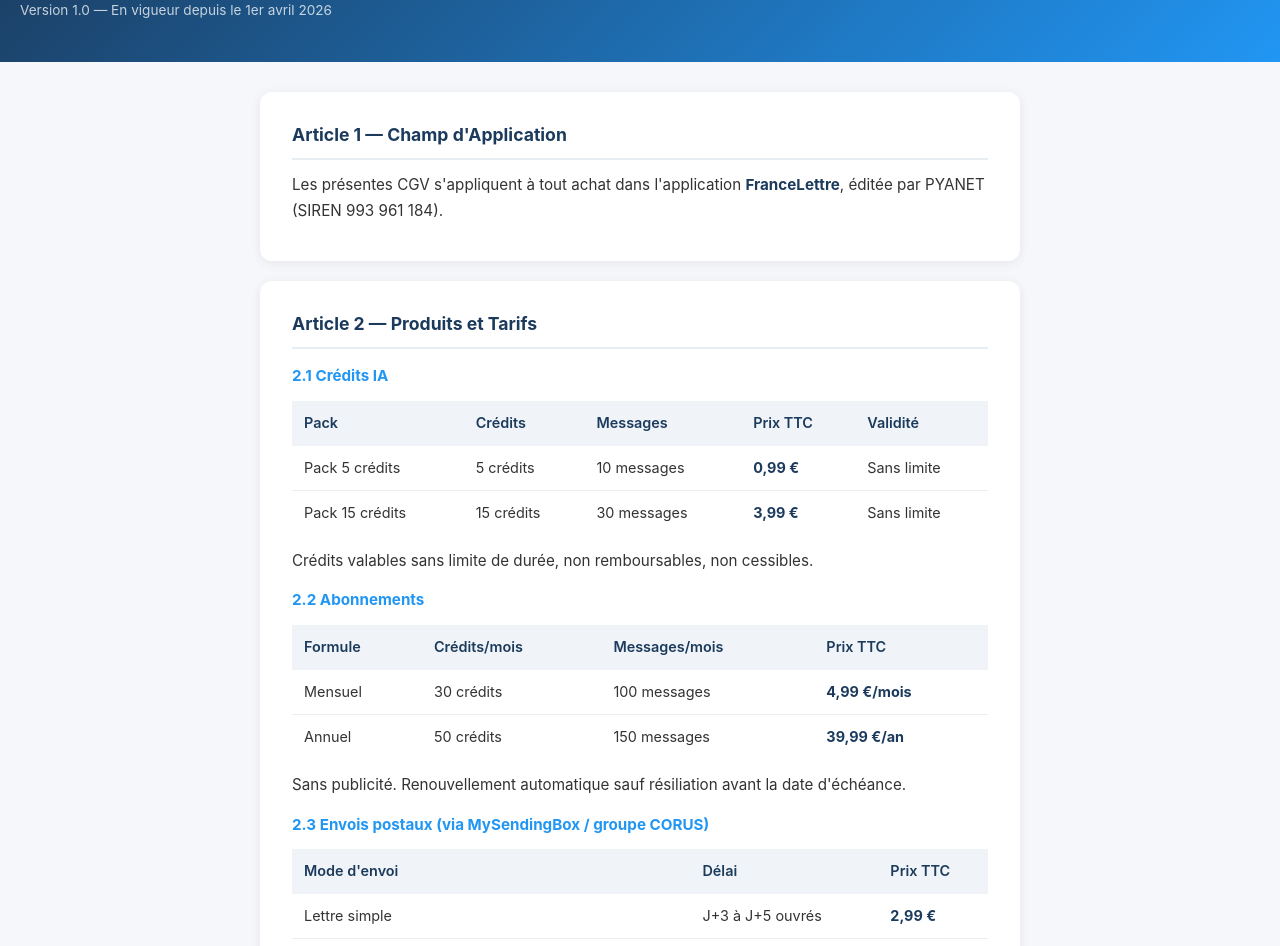
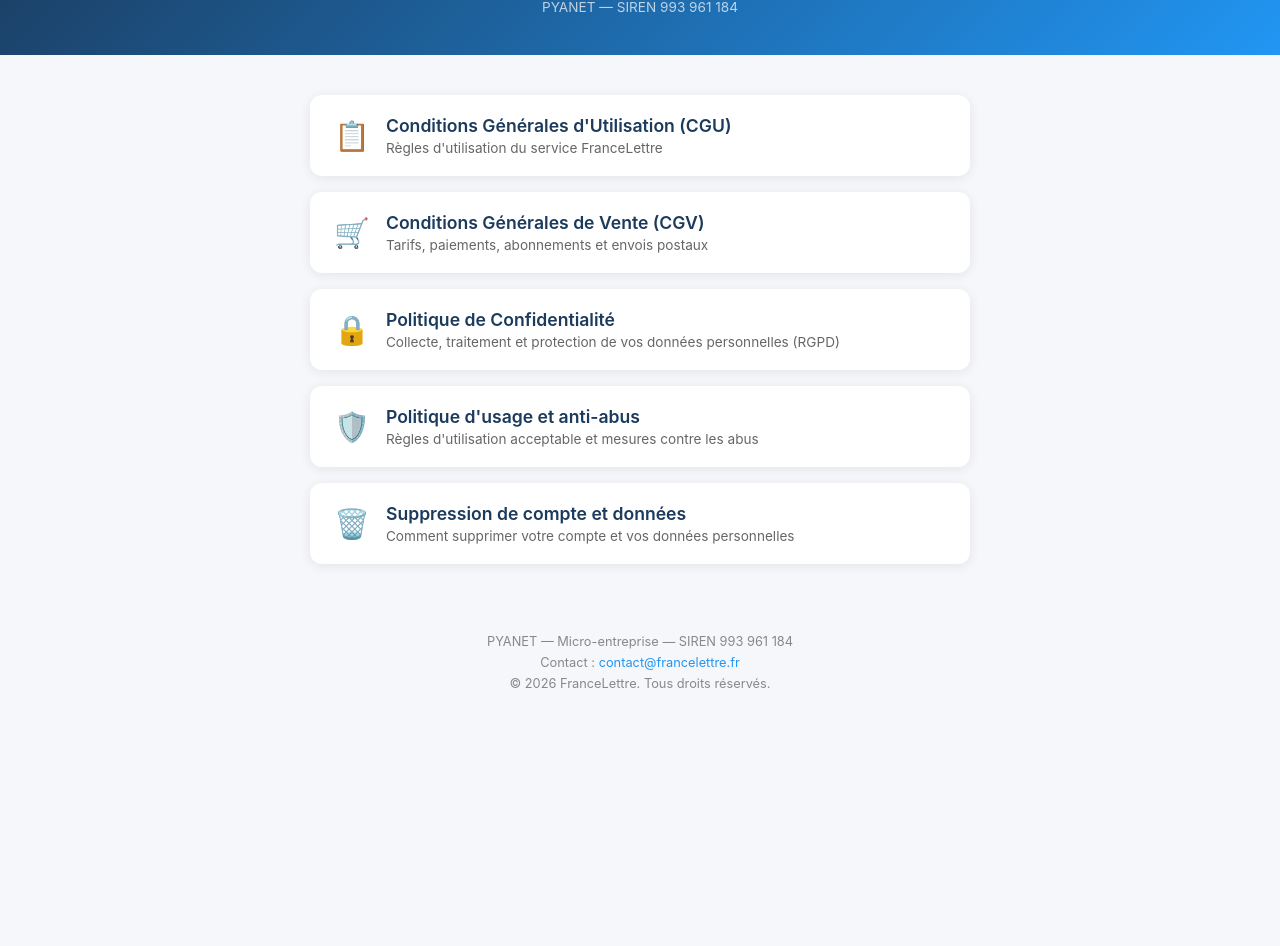
Before and after one commit to MyAdmin-IA/francelettre-legal, a plain HTML site: page index.html in a window 1280 px wide. Shown: the part 116-1062 px from the top of the page. After the commit the page ends 837 px from the top, so only its background shows below. Drawn offline with Linux system fonts and the light colour scheme.

Commit message:
Update index.html

```diff
--- a/index.html
+++ b/index.html
@@ -3,113 +3,81 @@
 <head>
   <meta charset="UTF-8">
   <meta name="viewport" content="width=device-width, initial-scale=1.0">
-  <title>CGV — FranceLettre</title>
+  <title>FranceLettre — Informations légales</title>
   <style>
     * { margin: 0; padding: 0; box-sizing: border-box; }
-    body { font-family: -apple-system, BlinkMacSystemFont, 'Segoe UI', Roboto, sans-serif; background: #f5f7fa; color: #333; line-height: 1.7; }
-    header { background: linear-gradient(135deg, #1B3A5C, #2196F3); color: white; padding: 30px 20px; }
-    header a { color: rgba(255,255,255,0.8); text-decoration: none; font-size: 0.9rem; }
-    header h1 { font-size: 1.6rem; margin-top: 10px; }
-    header p { font-size: 0.85rem; opacity: 0.75; margin-top: 4px; }
-    .container { max-width: 800px; margin: 30px auto; padding: 0 20px 40px; }
-    .section { background: white; border-radius: 12px; box-shadow: 0 2px 12px rgba(0,0,0,0.07); padding: 28px 32px; margin-bottom: 20px; }
-    h2 { color: #1B3A5C; font-size: 1.1rem; margin-bottom: 12px; padding-bottom: 8px; border-bottom: 2px solid #e8edf2; }
-    h3 { color: #2196F3; font-size: 0.95rem; margin: 14px 0 8px; }
-    p { margin-bottom: 10px; font-size: 0.95rem; }
-    ul { margin: 8px 0 10px 20px; font-size: 0.95rem; }
-    ul li { margin-bottom: 6px; }
-    table { width: 100%; border-collapse: collapse; margin: 12px 0; font-size: 0.9rem; }
-    th { background: #f0f4f8; color: #1B3A5C; text-align: left; padding: 10px 12px; font-weight: 600; }
-    td { padding: 10px 12px; border-bottom: 1px solid #eee; vertical-align: top; }
-    tr:last-child td { border-bottom: none; }
-    strong { color: #1B3A5C; }
-    a { color: #2196F3; }
-    .highlight { background: #f0f7ff; border-left: 4px solid #2196F3; padding: 12px 16px; border-radius: 0 8px 8px 0; margin: 12px 0; font-size: 0.9rem; }
-    footer { text-align: center; padding: 20px; color: #888; font-size: 0.8rem; }
+    body { font-family: -apple-system, BlinkMacSystemFont, 'Segoe UI', Roboto, sans-serif; background: #f5f7fa; color: #333; }
+    header { background: linear-gradient(135deg, #1B3A5C, #2196F3); color: white; padding: 40px 20px; text-align: center; }
+    header h1 { font-size: 2rem; margin-bottom: 8px; }
+    header p { font-size: 1rem; opacity: 0.85; }
+    .container { max-width: 700px; margin: 40px auto; padding: 0 20px; }
+    .card { background: white; border-radius: 12px; box-shadow: 0 2px 12px rgba(0,0,0,0.08); margin-bottom: 16px; overflow: hidden; transition: transform 0.2s; }
+    .card:hover { transform: translateY(-2px); }
+    .card a { display: flex; align-items: center; padding: 20px 24px; text-decoration: none; color: #1B3A5C; }
+    .card-icon { font-size: 1.8rem; margin-right: 16px; }
+    .card-title { font-size: 1.1rem; font-weight: 600; margin-bottom: 4px; }
+    .card-desc { font-size: 0.85rem; color: #666; }
+    footer { text-align: center; padding: 30px 20px; color: #888; font-size: 0.8rem; }
+    footer a { color: #2196F3; text-decoration: none; }
   </style>
 </head>
 <body>
   <header>
-    <a href="index.html">← Retour à l'accueil</a>
-    <h1>🛒 Conditions Générales de Vente</h1>
-    <p>Version 1.0 — En vigueur depuis le 1er avril 2026</p>
+    <h1>✉️ FranceLettre</h1>
+    <p>Vos courriers administratifs simplifiés par l'IA</p>
+    <p style="margin-top:8px; font-size:0.85rem; opacity:0.7;">PYANET — SIREN 993 961 184</p>
   </header>
-
   <div class="container">
-
-    <div class="section">
-      <h2>Article 1 — Champ d'Application</h2>
-      <p>Les présentes CGV s'appliquent à tout achat dans l'application <strong>FranceLettre</strong>, éditée par PYANET (SIREN 993 961 184).</p>
+    <div class="card">
+      <a href="terms-of-service.html">
+        <span class="card-icon">📋</span>
+        <div>
+          <div class="card-title">Conditions Générales d'Utilisation (CGU)</div>
+          <div class="card-desc">Règles d'utilisation du service FranceLettre</div>
+        </div>
+      </a>
     </div>
-
-    <div class="section">
-      <h2>Article 2 — Produits et Tarifs</h2>
-
-      <h3>2.1 Crédits IA</h3>
-      <table>
-        <tr><th>Pack</th><th>Crédits</th><th>Messages</th><th>Prix TTC</th><th>Validité</th></tr>
-        <tr><td>Pack 5 crédits</td><td>5 crédits</td><td>10 messages</td><td><strong>0,99 €</strong></td><td>Sans limite</td></tr>
-        <tr><td>Pack 15 crédits</td><td>15 crédits</td><td>30 messages</td><td><strong>3,99 €</strong></td><td>Sans limite</td></tr>
-      </table>
-      <p>Crédits valables sans limite de durée, non remboursables, non cessibles.</p>
-
-      <h3>2.2 Abonnements</h3>
-      <table>
-        <tr><th>Formule</th><th>Crédits/mois</th><th>Messages/mois</th><th>Prix TTC</th></tr>
-        <tr><td>Mensuel</td><td>30 crédits</td><td>100 messages</td><td><strong>4,99 €/mois</strong></td></tr>
-        <tr><td>Annuel</td><td>50 crédits</td><td>150 messages</td><td><strong>39,99 €/an</strong></td></tr>
-      </table>
-      <p>Sans publicité. Renouvellement automatique sauf résiliation avant la date d'échéance.</p>
-
-      <h3>2.3 Envois postaux (via MySendingBox / groupe CORUS)</h3>
-      <table>
-        <tr><th>Mode d'envoi</th><th>Délai</th><th>Prix TTC</th></tr>
-        <tr><td>Lettre simple</td><td>J+3 à J+5 ouvrés</td><td><strong>2,99 €</strong></td></tr>
-        <tr><td>Lettre suivie</td><td>J+3 à J+5 ouvrés</td><td><strong>4,99 €</strong></td></tr>
-        <tr><td>Recommandée simple (sans AR)</td><td>J+2 à J+4 ouvrés</td><td><strong>9,99 €</strong></td></tr>
-        <tr><td>Recommandée avec accusé de réception</td><td>J+2 à J+4 ouvrés</td><td><strong>13,99 €</strong></td></tr>
-      </table>
-      <div class="highlight">
-        ℹ️ Les tarifs incluent l'impression, la mise sous pli, l'affranchissement et le dépôt à La Poste. Ils peuvent être révisés sans préavis.
-      </div>
+    <div class="card">
+      <a href="cgv.html">
+        <span class="card-icon">🛒</span>
+        <div>
+          <div class="card-title">Conditions Générales de Vente (CGV)</div>
+          <div class="card-desc">Tarifs, paiements, abonnements et envois postaux</div>
+        </div>
+      </a>
     </div>
-
-    <div class="section">
-      <h2>Article 3 — Commande et Paiement</h2>
-      <p>Les paiements sont traités via <strong>Apple App Store</strong> ou <strong>Google Play Store</strong>. FranceLettre n'a pas accès aux données bancaires de l'utilisateur.</p>
+    <div class="card">
+      <a href="privacy-policy.html">
+        <span class="card-icon">🔒</span>
+        <div>
+          <div class="card-title">Politique de Confidentialité</div>
+          <div class="card-desc">Collecte, traitement et protection de vos données personnelles (RGPD)</div>
+        </div>
+      </a>
     </div>
-
-    <div class="section">
-      <h2>Article 4 — Droit de Rétractation</h2>
-      <p>Conformément à l'article <strong>L221-28 du Code de la consommation</strong>, le droit de rétractation ne s'applique pas aux contenus numériques dont l'exécution a commencé avec l'accord de l'utilisateur.</p>
-      <p>Pour les envois postaux : une fois l'envoi confirmé et transmis à MySendingBox, la commande est <strong>irrévocable</strong>.</p>
+    <div class="card">
+      <a href="acceptable-use.html">
+        <span class="card-icon">🛡️</span>
+        <div>
+          <div class="card-title">Politique d'usage et anti-abus</div>
+          <div class="card-desc">Règles d'utilisation acceptable et mesures contre les abus</div>
+        </div>
+      </a>
     </div>
-
-    <div class="section">
-      <h2>Article 5 — Résiliation des Abonnements</h2>
-      <p>Résiliation possible à tout moment via les paramètres Apple ou Google. Effet à la fin de la période en cours. <strong>Aucun remboursement au prorata.</strong></p>
-      <ul>
-        <li><strong>Android :</strong> Google Play → Abonnements → FranceLettre → Résilier</li>
-        <li><strong>iOS :</strong> Réglages → Votre nom → Abonnements → FranceLettre → Résilier</li>
-      </ul>
+    <div class="card">
+      <a href="delete-account.html">
+        <span class="card-icon">🗑️</span>
+        <div>
+          <div class="card-title">Suppression de compte et données</div>
+          <div class="card-desc">Comment supprimer votre compte et vos données personnelles</div>
+        </div>
+      </a>
     </div>
-
-    <div class="section">
-      <h2>Article 6 — Responsabilité Postale</h2>
-      <p>FranceLettre ne saurait être tenu responsable des retards, pertes ou erreurs d'acheminement imputables à MySendingBox ou La Poste.</p>
-    </div>
-
-    <div class="section">
-      <h2>Article 7 — Contact</h2>
-      <div class="highlight">
-        📧 <a href="mailto:contact@francelettre.fr">contact@francelettre.fr</a><br>
-        PYANET — SIREN 993 961 184
-      </div>
-    </div>
-
   </div>
   <footer>
-    <p>PYANET — SIREN 993 961 184 — © 2026 FranceLettre. Tous droits réservés.</p>
+    <p>PYANET — Micro-entreprise — SIREN 993 961 184</p>
+    <p style="margin-top:6px;">Contact : <a href="mailto:contact@francelettre.fr">contact@francelettre.fr</a></p>
+    <p style="margin-top:6px;">© 2026 FranceLettre. Tous droits réservés.</p>
   </footer>
 </body>
 </html>
```
